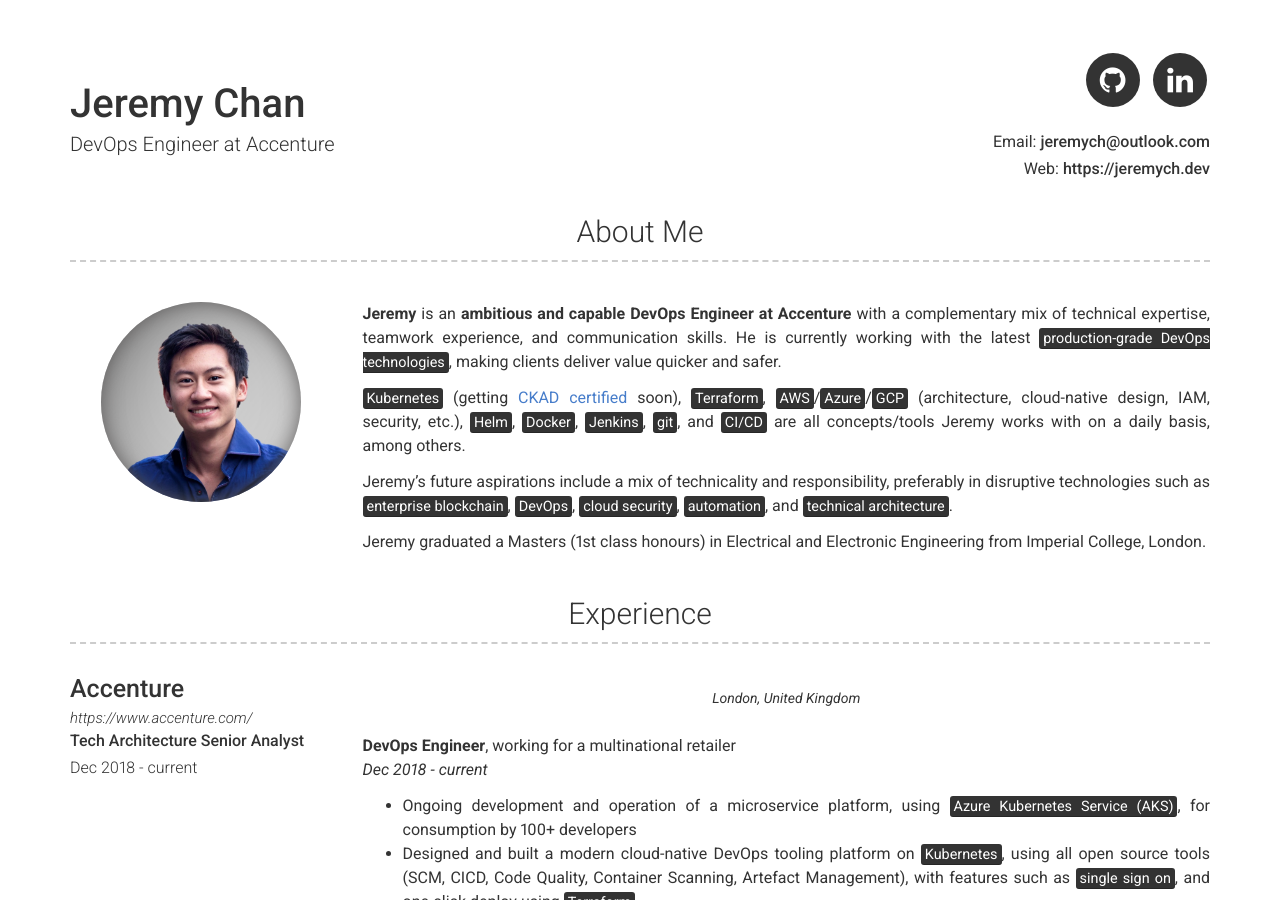
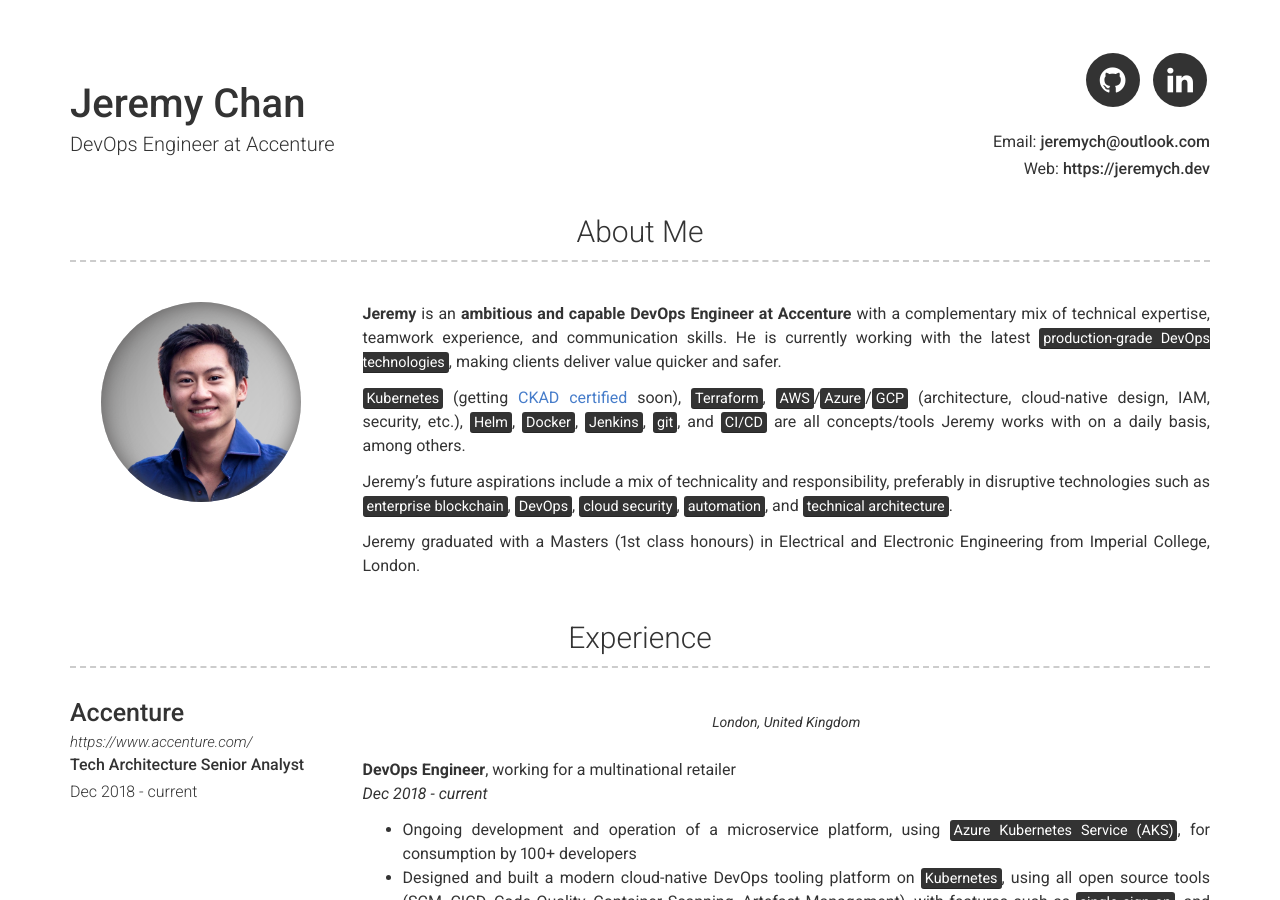
Before and after one commit to jeremych1000/jeremych1000.github.io, a Jekyll site: the page built from index.md, in a window 1280 px wide and 900 px high. Built offline with Jekyll 4.4.1, drawn with Linux system fonts in a browser that asks for light colours.

Commit message:
Update _config.yml

```diff
--- a/_config.yml
+++ b/_config.yml
@@ -33,7 +33,7 @@ about_content: | # this will include new lines to allow paragraphs
 
   Jeremy's future aspirations include a mix of technicality and responsibility, preferably in disruptive technologies such as <mark>enterprise blockchain</mark>, <mark>DevOps</mark>, <mark>cloud security</mark>, <mark>automation</mark>, and <mark>technical architecture</mark>.
 
-  Jeremy graduated a Masters (1st class honours) in Electrical and Electronic Engineering from Imperial College, London.
+  Jeremy graduated with a Masters (1st class honours) in Electrical and Electronic Engineering from Imperial College, London.
 
 # Projects Section
 # projects_title: Personal Side Projects #(Use this to override about projects section title)
```
